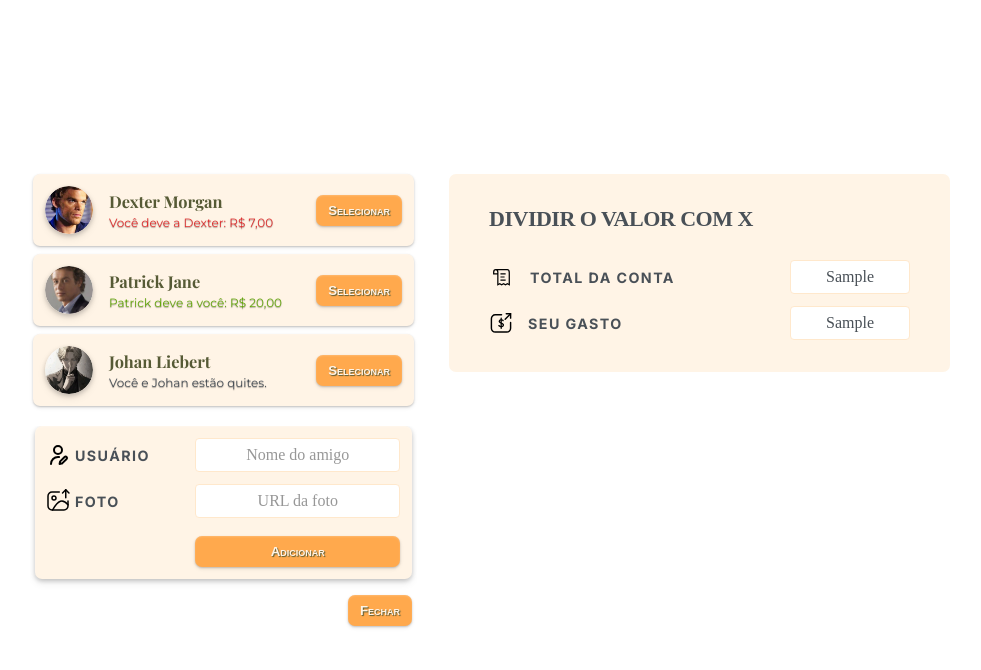
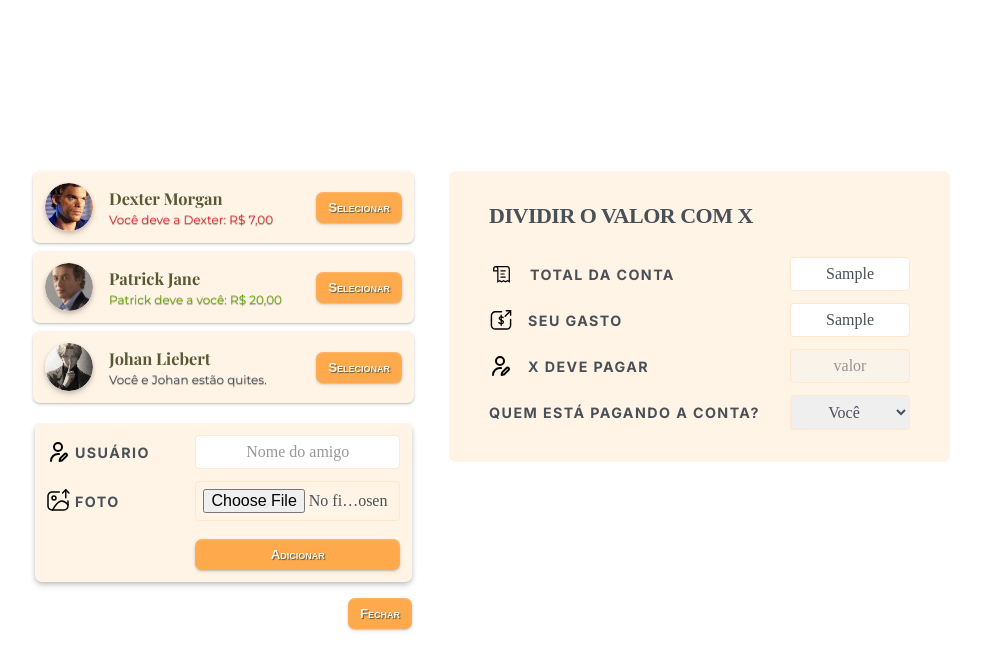
Before and after one commit to call-meRafael/eat-and-split-app, a React (Vite) app: page / in a window 1280 px wide. Both pictures are taken after typing "Sample", "Sample" into the empty fields and a click on the button "Adicionar amigo". Shown: the top 670 px of the page, without its empty margins (150-1131 px from the left). Built offline with nearby package versions, Linux system fonts and the light colour scheme; a web font is replaced by a local one.

Commit message:
add more lines to formSplitBill

```diff
--- a/src/components/formAddFriend.jsx
+++ b/src/components/formAddFriend.jsx
@@ -1,21 +1,56 @@
 import { Button } from "./buttonAddFriend";
 import { UserAvatar } from "./userAvatar";
 import { UserName } from "./user";
+import { useState } from "react";
+// import { img } from "framer-motion/client";
 
 export const FormAddFriend = () => {
+  const [name, setName] = useState("");
+  const [image, setImage] = useState(null);
+
+  const handleImageChange = (e) => {
+    const file = e.target.files[0];
+
+    if (file) {
+      setImage(file);
+    }
+  }
+
   const handleSubmit = (e) => {
     e.preventDefault();
-  }
+  };
 
   return (
     <form className="form-add-friend">
       <label htmlFor="friend-name" id="friend-name">
-        <UserName  />Usuário</label>
-      <input type="text" name="friend-name" id="iFriend-name" placeholder="Nome do amigo"/>
+        <UserName />
+        Usuário
+      </label>
+      <input
+        type="text"
+        value={name}
+        onChange={(e) => setName(e.target.value)}
+        name="friend-name"
+        id="iFriend-name"
+        placeholder="Nome do amigo"
+      />
       <label htmlFor="friend-image" id="friend-image">
         <UserAvatar /> Foto{" "}
       </label>
-      <input type="text" name="image-url" id="iImage-url" placeholder="URL da foto"/>
+      <input
+        type="file"
+        onChange={handleImageChange}
+        name="image-url"
+        id="iImage-url"
+        accept="image/*"
+      />
+
+      {image && (
+        <img
+          src={URL.createObjectURL(image)}
+          alt={name}
+        />
+      )}
 
       <Button onClick={handleSubmit}>Adicionar</Button>
     </form>
--- a/src/components/formSplitBill.jsx
+++ b/src/components/formSplitBill.jsx
@@ -1,5 +1,6 @@
 import { BillIcon } from "./billIcon";
 import { ExpenseIcon } from "./expenses";
+import { UserName } from "./user";
 
 export const FormSplitBill = () => {
   return (
@@ -28,6 +29,23 @@ export const FormSplitBill = () => {
         id="iExpense-value"
         placeholder="insira seu gasto"
       />
+
+      <label className="bill-value">
+        <UserName />X deve pagar
+      </label>
+      <input
+        type="text"
+        name="friend-expense"
+        id="iFreind-expense"
+        placeholder="valor"
+        disabled
+      />
+
+      <label className="bill-value">Quem está pagando a conta?</label>
+      <select name="friend-select" id="iUser-select">
+        <option value="user">Você</option>
+        <option value="friend">X</option>
+      </select>
     </form>
   );
 };
```
